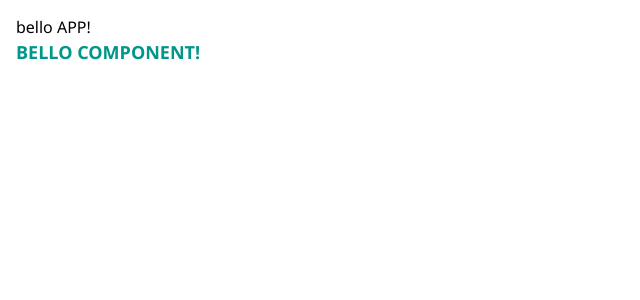
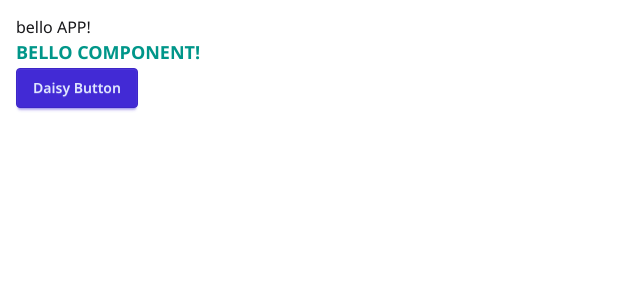
Before and after one commit to gigigimay/react-vite-tailwind-template, a React (Vite) app: page / in a window 1280 px wide. Shown: the top 300 px of the page, without its empty margins (0-640 px from the left). Built offline with nearby package versions, Linux system fonts and the light colour scheme.

Commit message:
add daisyui + rename css file

```diff
--- a/package.json
+++ b/package.json
@@ -29,6 +29,7 @@
     "@types/react": "^19.0.8",
     "@types/react-dom": "^19.0.3",
     "@vitejs/plugin-react": "^4.3.4",
+    "daisyui": "5.0.0-beta.7",
     "eslint": "^9.20.0",
     "eslint-config-prettier": "^10.0.1",
     "eslint-import-resolver-typescript": "^3.7.0",
--- a/src/App.tsx
+++ b/src/App.tsx
@@ -5,6 +5,7 @@
     <div className="p-4">
       bello APP!
       <Bello></Bello>
+      <button className="btn btn-primary">Daisy Button</button>
     </div>
   )
 }
--- a/src/main.tsx
+++ b/src/main.tsx
@@ -2,7 +2,7 @@
 import { createRoot } from 'react-dom/client'
 
 import App from './App'
-import './index.css'
+import './styles.css'
 
 createRoot(document.getElementById('root')!).render(
   <StrictMode>
--- a/src/index.css
+++ b/src/styles.css
@@ -1,7 +1,5 @@
 @import 'tailwindcss';
-
-@layer components {
-}
+@plugin 'daisyui';
 
 body {
   font-family: 'Noto Sans Thai', serif;
```
Also changed, not shown: 1 other file (tests, documents, lock files or other folders).
